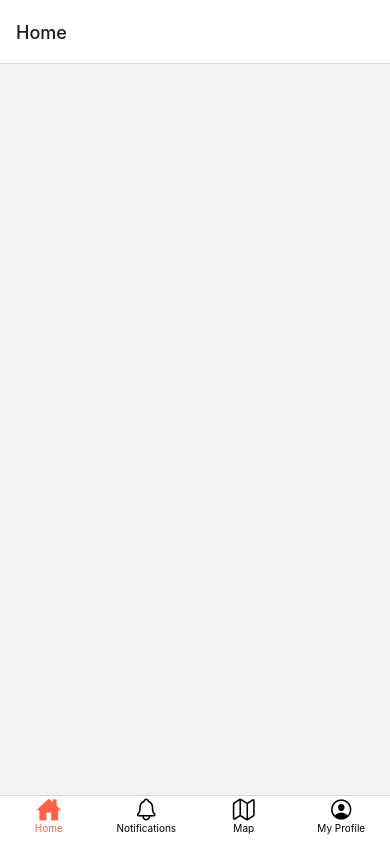
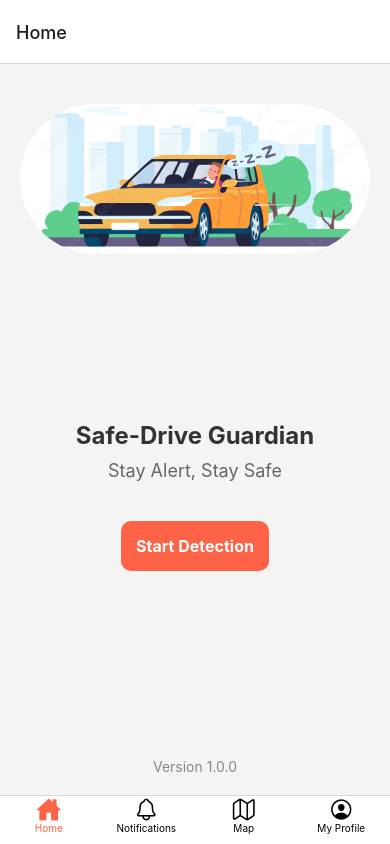
Before and after one commit to rushiikudapane/safeDrive-guardian, a React Native app in the folder frontend/: screen / in a window 390 px wide. Built offline with nearby package versions, Linux system fonts and the light colour scheme.

Commit message:
Map,notification and half part of home component done

```diff
--- a/frontend/package.json
+++ b/frontend/package.json
@@ -20,6 +20,8 @@
     "react-dom": "18.2.0",
     "react-native": "0.73.2",
     "react-native-ionicons": "^4.6.5",
+    "react-native-linear-gradient": "^2.8.3",
+    "react-native-maps": "^1.8.0",
     "react-native-paper": "^5.12.1",
     "react-native-safe-area-context": "^4.8.2",
     "react-native-vector-icons": "^10.0.3",
--- a/frontend/src/Screens/Home.js
+++ b/frontend/src/Screens/Home.js
@@ -1,14 +1,75 @@
-import { StyleSheet, Text, View } from 'react-native'
-import React from 'react'
+// Home.js
+
+import React from 'react';
+import { View, Text, StyleSheet, TouchableOpacity, Image } from 'react-native';
 
 const Home = () => {
   return (
-    <View>
-      <Text></Text>
+    <View style={styles.container}>
+      <Image source={require('../../assets/safe-drive logo.jpeg')} style={styles.logo} />
+
+      <View style={styles.contentContainer}>
+        <Text style={styles.title}>Safe-Drive Guardian</Text>
+        <Text style={styles.subtitle}>Stay Alert, Stay Safe</Text>
+
+        <TouchableOpacity style={styles.button} onPress={() => console.log('Start Detection pressed')}>
+          <Text style={styles.buttonText}>Start Detection</Text>
+        </TouchableOpacity>
+      </View>
+
+      <View style={styles.footer}>
+        <Text style={styles.footerText}>Version 1.0.0</Text>
+      </View>
     </View>
-  )
-}
+  );
+};
 
-export default Home
+const styles = StyleSheet.create({
+  container: {
+    flex: 1,
+    backgroundColor: '#f4f4f4',
+    alignItems: 'center',
+    justifyContent: 'space-between',
+    padding: 20,
+  },
+  logo: {
+    width: 350,
+    height: 150,
+    borderRadius: 75,
+    marginTop: 20,
+  },
+  contentContainer: {
+    alignItems: 'center',
+  },
+  title: {
+    fontSize: 24,
+    fontWeight: 'bold',
+    marginBottom: 10,
+    color: '#333',
+  },
+  subtitle: {
+    fontSize: 18,
+    color: '#666',
+    marginBottom: 30,
+  },
+  button: {
+    backgroundColor: 'tomato',
+    padding: 15,
+    borderRadius: 10,
+    marginTop: 10,
+  },
+  buttonText: {
+    color: 'white',
+    fontSize: 16,
+    fontWeight: 'bold',
+  },
+  footer: {
+    marginTop: 20,
+  },
+  footerText: {
+    color: '#888',
+    fontSize: 14,
+  },
+});
 
-const styles = StyleSheet.create({})
+export default Home;
--- a/frontend/src/Screens/Map.js
+++ b/frontend/src/Screens/Map.js
@@ -1,14 +1,32 @@
-import { StyleSheet, Text, View } from 'react-native'
-import React from 'react'
+// Map.js
+
+import React from 'react';
+import { StyleSheet, View } from 'react-native';
+import MapView from 'react-native-maps';
 
 const Map = () => {
   return (
-    <View>
-      <Text>Map</Text>
+    <View style={styles.container}>
+      <MapView
+        style={styles.map}
+        initialRegion={{
+          latitude: 37.78825,
+          longitude: -122.4324,
+          latitudeDelta: 0.0922,
+          longitudeDelta: 0.0421,
+        }}
+      />
     </View>
-  )
-}
+  );
+};
 
-export default Map
+const styles = StyleSheet.create({
+  container: {
+    flex: 1,
+  },
+  map: {
+    flex: 1,
+  },
+});
 
-const styles = StyleSheet.create({})
+export default Map;
--- a/frontend/src/Screens/Notifications.js
+++ b/frontend/src/Screens/Notifications.js
@@ -1,14 +1,179 @@
-import { StyleSheet, Text, View } from 'react-native'
-import React from 'react'
 
-const Notifications = () => {
+// // Notifications.js
+
+// import React from 'react';
+// import { View, Text, StyleSheet, FlatList, Image, TouchableOpacity } from 'react-native';
+
+// const Notifications = ({ navigation }) => {
+//   const notifications = [
+//     { id: '1', title: 'New Message', message: 'John sent you a message', icon: require('../../assets/Icons/notification.png'), details: 'Details about the message...' },
+//     { id: '2', title: 'New Follower', message: 'You have a new follower', icon: require('../../assets/Icons/notification.png'), details: 'Details about the new follower...' },
+//     // Add more notifications as needed
+//   ];
+
+//   const renderNotificationItem = ({ item }) => (
+//     <TouchableOpacity
+//       style={styles.notificationItem}
+//       onPress={() => navigation.navigate('NotificationDetails', { notification: item })}
+//     >
+//       <Image source={item.icon} style={styles.notificationIcon} />
+//       <View style={styles.notificationContent}>
+//         <Text style={styles.notificationTitle}>{item.title}</Text>
+//         <Text style={styles.notificationMessage}>{item.message}</Text>
+//       </View>
+//     </TouchableOpacity>
+//   );
+
+//   return (
+//     <View style={styles.container}>
+//       {/* <Text style={styles.header}>Notifications</Text> */}
+//       <FlatList
+//         data={notifications}
+//         keyExtractor={(item) => item.id}
+//         renderItem={renderNotificationItem}
+//       />
+//     </View>
+//   );
+// };
+
+// const styles = StyleSheet.create({
+//   container: {
+//     flex: 1,
+//     padding: 20,
+//     backgroundColor: '#f4f4f4',
+//   },
+//   header: {
+//     fontSize: 24,
+//     fontWeight: 'bold',
+//     marginBottom: 20,
+//     color: '#333',
+//   },
+//   notificationItem: {
+//     flexDirection: 'row',
+//     alignItems: 'center',
+//     padding: 15,
+//     backgroundColor: '#fff',
+//     borderRadius: 12,
+//     marginBottom: 10,
+//     elevation: 2,
+//     shadowColor: '#000',
+//     shadowOffset: { width: 0, height: 2 },
+//     shadowOpacity: 0.2,
+//     shadowRadius: 4,
+//   },
+//   notificationIcon: {
+//     width: 40,
+//     height: 40,
+//     marginRight: 15,
+//     borderRadius: 20,
+//   },
+//   notificationContent: {
+//     flex: 1,
+//   },
+//   notificationTitle: {
+//     fontSize: 18,
+//     fontWeight: 'bold',
+//     color: '#333',
+//   },
+//   notificationMessage: {
+//     fontSize: 16,
+//     color: '#666',
+//   },
+// });
+
+// export default Notifications;
+
+// Notifications.js
+
+import React, { useState } from 'react';
+import { View, Text, StyleSheet, FlatList, Image, TouchableOpacity } from 'react-native';
+
+const Notifications = ({ navigation }) => {
+  const [clickedNotifications, setClickedNotifications] = useState([]);
+  const notifications = [
+    { id: '1', title: 'New Message', message: 'John sent you a message', icon: require('../../assets/Icons/notification.png'), details: 'Details about the message...' },
+    { id: '2', title: 'New Follower', message: 'You have a new follower', icon: require('../../assets/Icons/notification.png'), details: 'Details about the new follower...' },
+    // Add more notifications as needed
+  ];
+
+  const handleNotificationClick = (notification) => {
+    // Check if the notification has already been clicked
+    if (!clickedNotifications.includes(notification.id)) {
+      // Update the state to mark the notification as clicked
+      setClickedNotifications([...clickedNotifications, notification.id]);
+    }
+
+    // Navigate to the detailed notification page
+    navigation.navigate('NotificationDetails', { notification });
+  };
+
+  const renderNotificationItem = ({ item }) => (
+    <TouchableOpacity
+      style={[styles.notificationItem, { backgroundColor: clickedNotifications.includes(item.id) ? '#808080' : '#ddd' }]}
+      onPress={() => handleNotificationClick(item)}
+    >
+      <Image source={item.icon} style={styles.notificationIcon} />
+      <View style={styles.notificationContent}>
+        <Text style={styles.notificationTitle}>{item.title}</Text>
+        <Text style={styles.notificationMessage}>{item.message}</Text>
+      </View>
+    </TouchableOpacity>
+  );
+
   return (
-    <View>
-      <Text>Notifications</Text>
+    <View style={styles.container}>
+      {/* <Text style={styles.header}>Notifications</Text> */}
+      <FlatList
+        data={notifications}
+        keyExtractor={(item) => item.id}
+        renderItem={renderNotificationItem}
+      />
     </View>
-  )
-}
+  );
+};
 
-export default Notifications
+const styles = StyleSheet.create({
+  container: {
+    flex: 1,
+    padding: 20,
+    backgroundColor: '#f4f4f4',
+  },
+  header: {
+    fontSize: 24,
+    fontWeight: 'bold',
+    marginBottom: 20,
+    color: '#333',
+  },
+  notificationItem: {
+    flexDirection: 'row',
+    alignItems: 'center',
+    padding: 15,
+    borderRadius: 12,
+    marginBottom: 10,
+    elevation: 2,
+    shadowColor: '#000',
+    shadowOffset: { width: 0, height: 2 },
+    shadowOpacity: 0.2,
+    shadowRadius: 4,
+  },
+  notificationIcon: {
+    width: 40,
+    height: 40,
+    marginRight: 15,
+    borderRadius: 20,
+  },
+  notificationContent: {
+    flex: 1,
+  },
+  notificationTitle: {
+    fontSize: 18,
+    fontWeight: 'bold',
+    color: '#333',
+  },
+  notificationMessage: {
+    fontSize: 16,
+    color: '#666',
+  },
+});
 
-const styles = StyleSheet.create({})
+export default Notifications;
```
Also changed, not shown: frontend/assets/safe-drive logo.jpeg (added), 1 other file (tests, documents, lock files or other folders).
